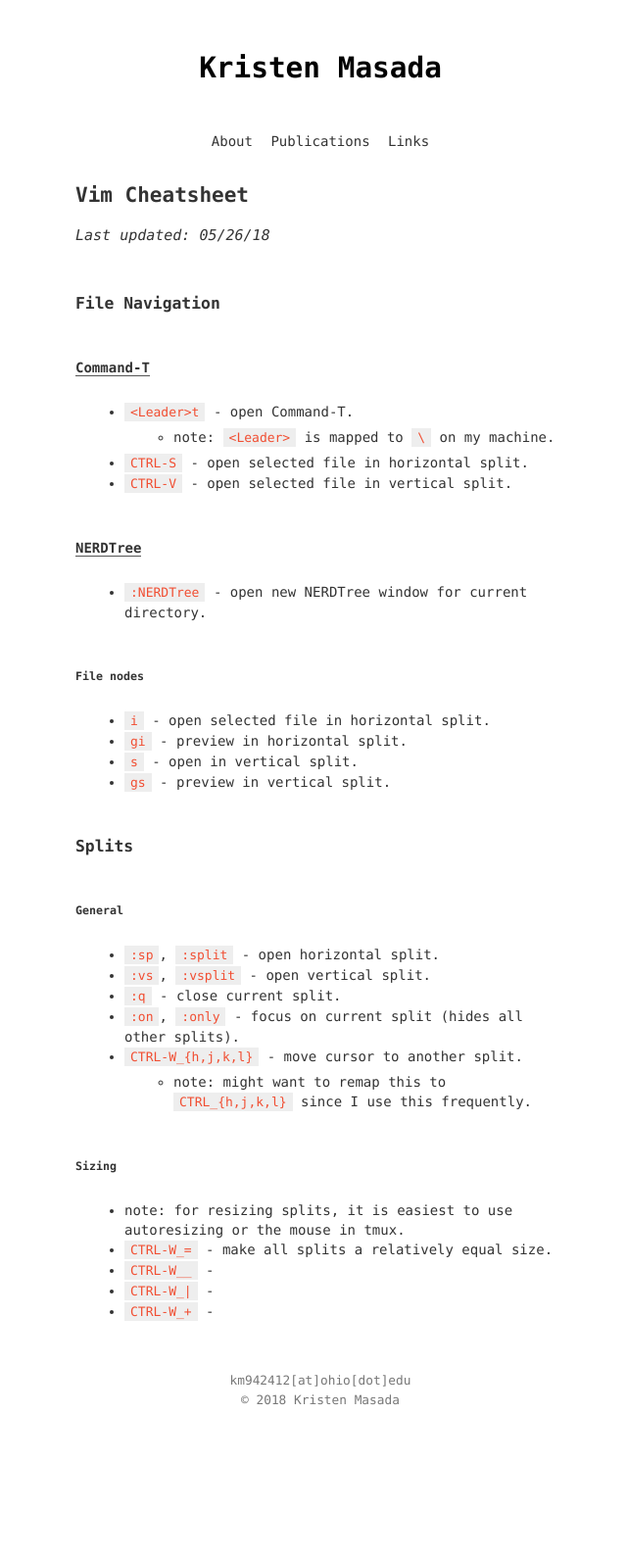
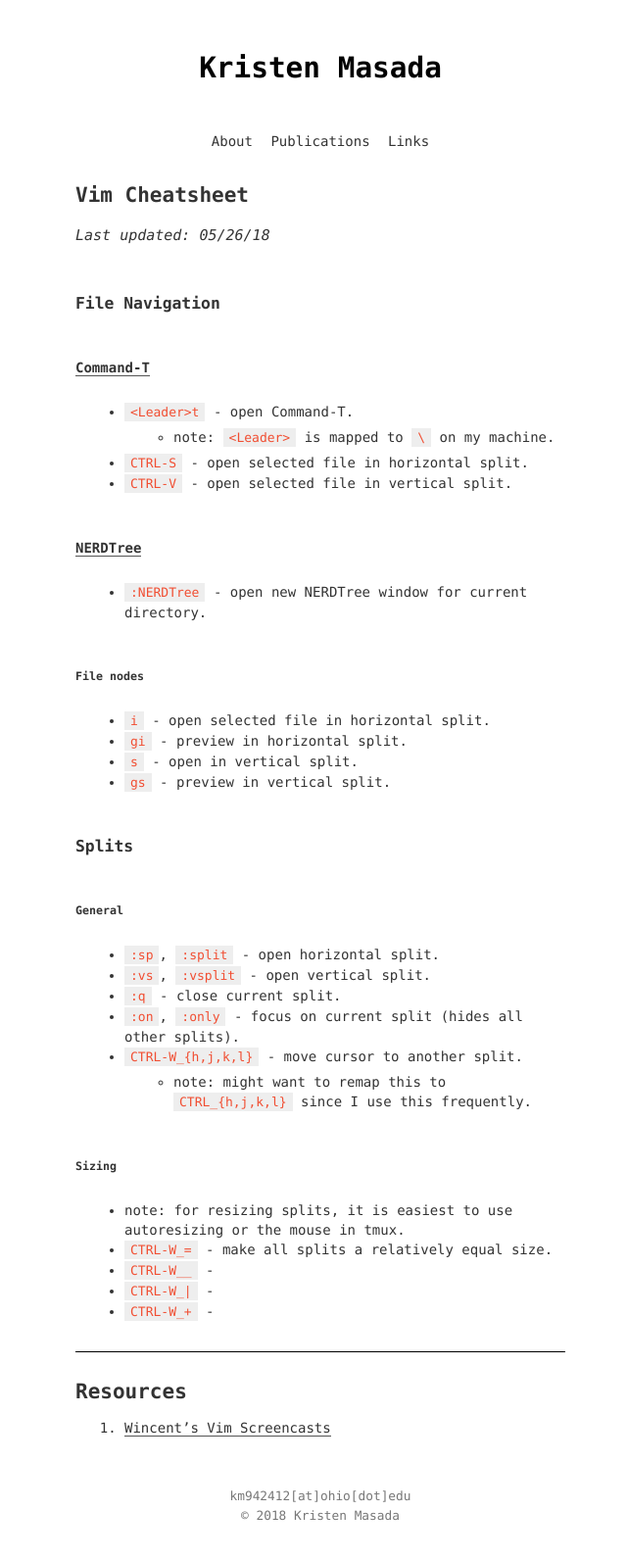
Before and after one commit to kristenmasada/kristenmasada.github.io, a Jekyll site: the page built from vim_cheatsheet.md, in a window 1280 px wide. Shown: the whole page at 98% size, without its empty margins (313-953 px from the left). Built offline with Jekyll 4.4.1, drawn with Linux system fonts in a browser that asks for light colours; before the commit the page ends 1474 px from its top, so only the background shows below that.

Commit message:
Added sources to Vim cheatsheet.

```diff
--- a/vim_cheatsheet.md
+++ b/vim_cheatsheet.md
@@ -42,3 +42,7 @@ _Last updated: 05/26/18_
 * `CTRL-W__` -
 * `CTRL-W_|` -
 * `CTRL-W_+` -
+
+---
+# Resources
+1. [Wincent's Vim Screencasts](https://www.youtube.com/playlist?list=PLUrFrOjgnsbZJNPvZkhsTRuuhYk1ArO0p)
```
